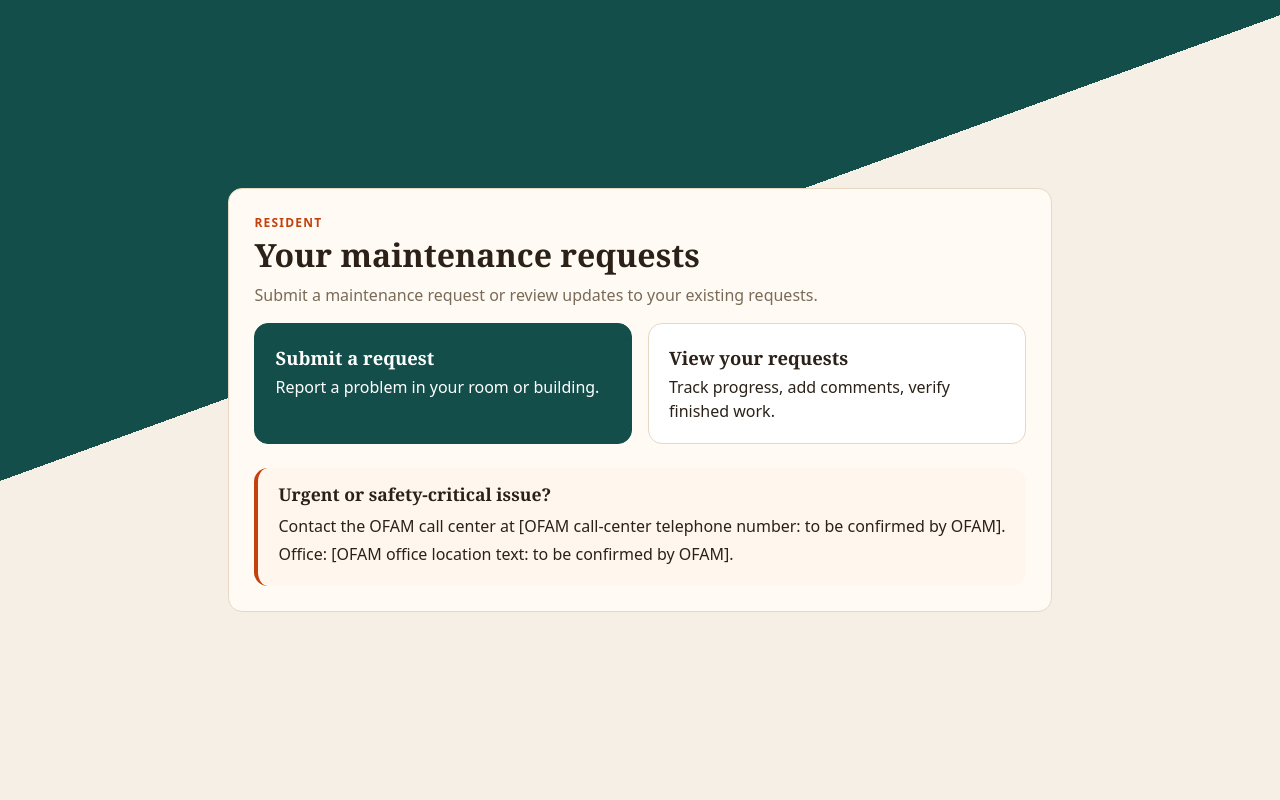
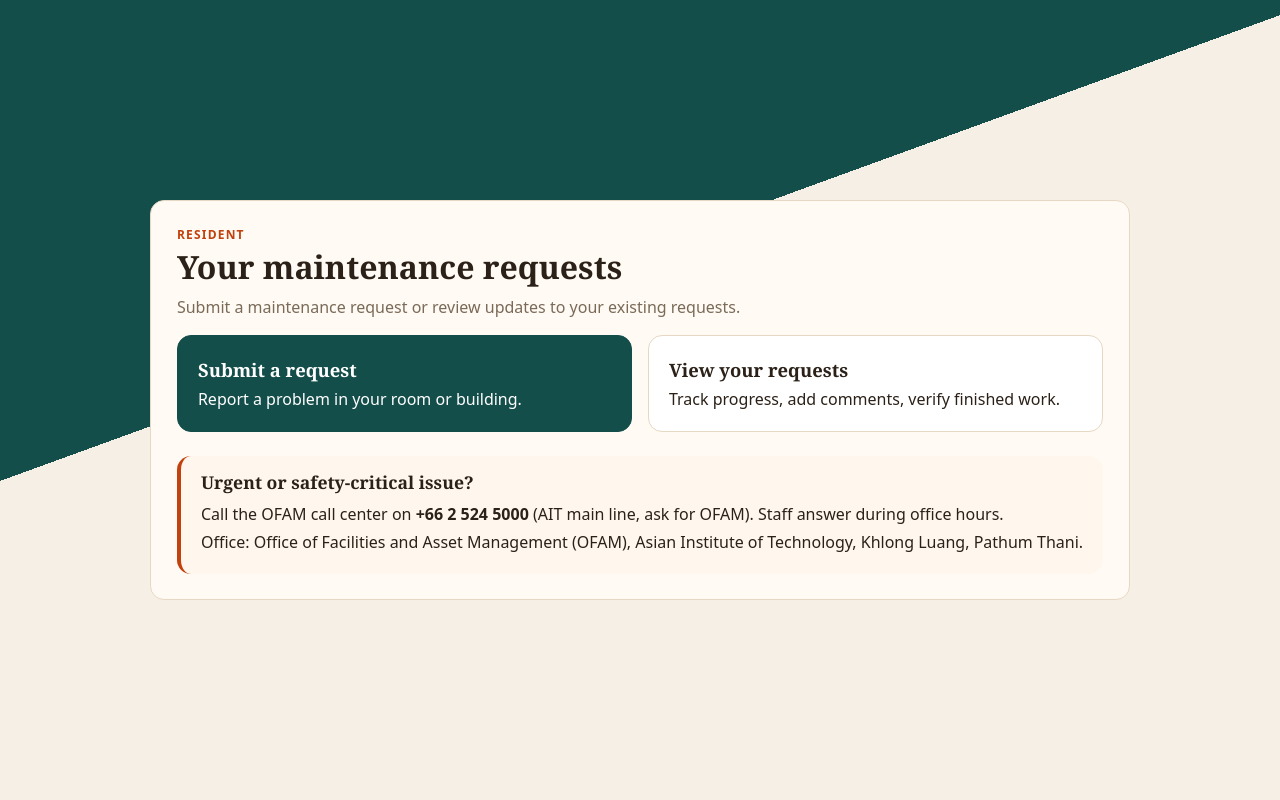
Before and after one commit to mfahadwaqar/campus-maintenance-request-system, a Django app: template templates/accounts/resident_dashboard.html in a window 1280 px wide. Run offline with Django 5.2, Linux system fonts and the light colour scheme; the template is opened without the code that fills it, so the values that code supplies are empty; parts of the project's set-up code (start-up, migrations or seed data) failed here and were passed over.

Commit message:
Replace OFAM contact placeholders with real contact text
Co-Authored-By: Claude Sonnet 5.5 <noreply@anthropic.com>

```diff
--- a/templates/accounts/resident_dashboard.html
+++ b/templates/accounts/resident_dashboard.html
@@ -19,8 +19,8 @@
     </div>
     <aside class="notice">
         <h2>Urgent or safety-critical issue?</h2>
-        <p>Contact the OFAM call center at [OFAM call-center telephone number: to be confirmed by OFAM].</p>
-        <p>Office: [OFAM office location text: to be confirmed by OFAM].</p>
+        <p>Call the OFAM call center on <strong>+66 2 524 5000</strong> (AIT main line, ask for OFAM). Staff answer during office hours.</p>
+        <p>Office: Office of Facilities and Asset Management (OFAM), Asian Institute of Technology, Khlong Luang, Pathum Thani.</p>
     </aside>
 </section>
 {% endblock %}
```
